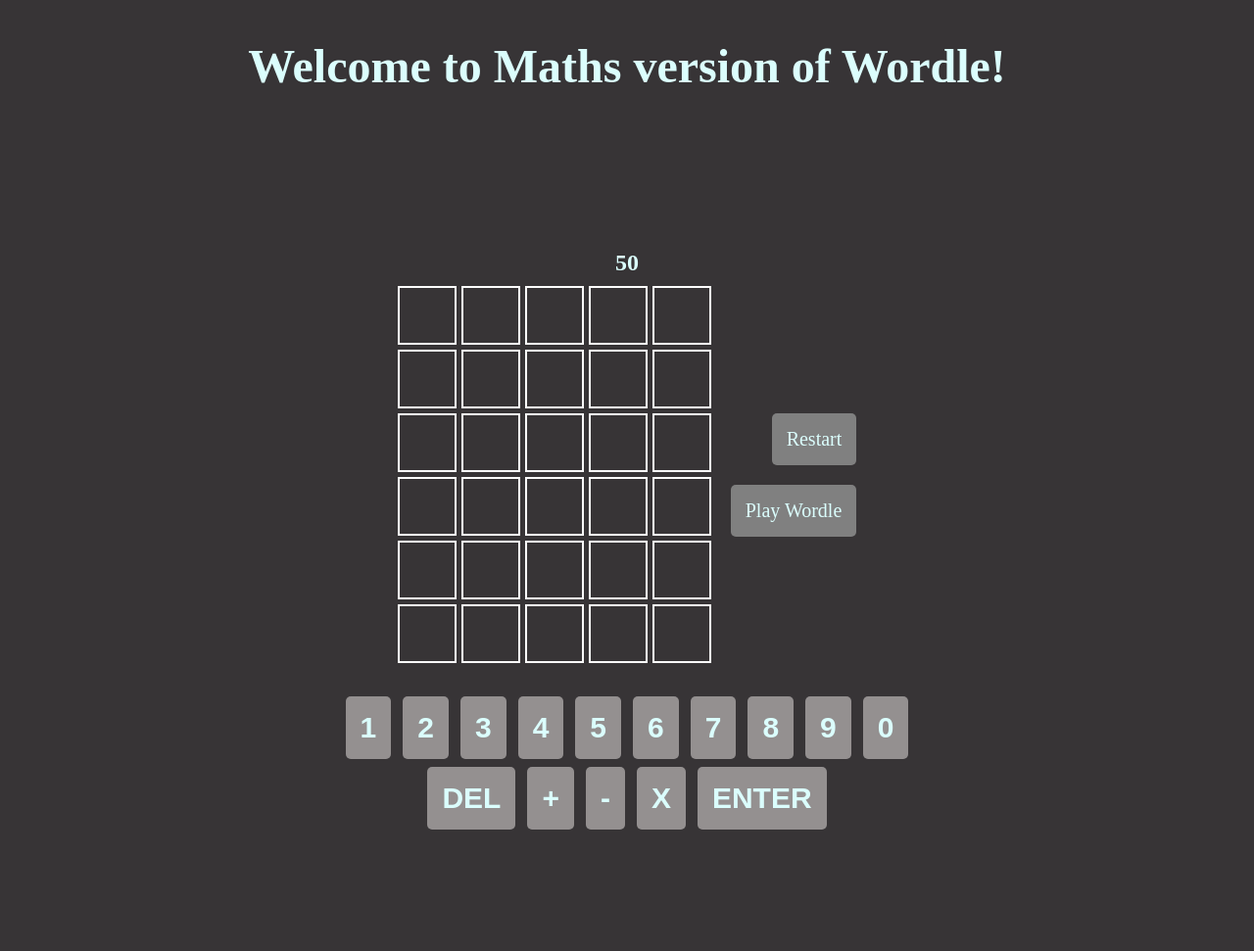
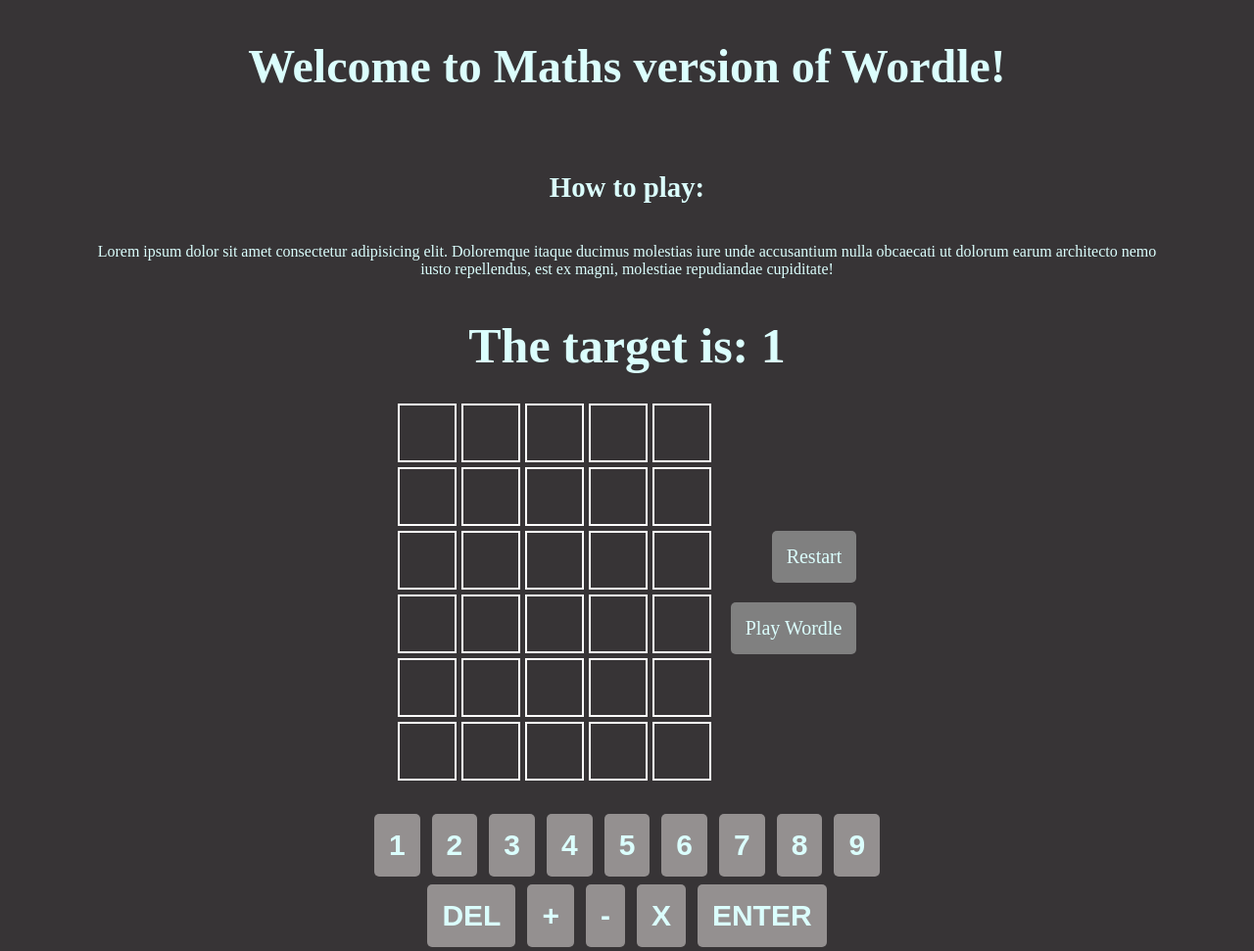
Before and after one commit to younusk-hub/wordle-project, a plain HTML site: page index2.html in a window 1280 px wide. Shown: the whole page at 98% size. Before the commit the page ends 851 px from the top, so only its background shows below. Drawn offline with nearby package versions, Linux system fonts and the light colour scheme.

Commit message:
logic for the maths version works and functioning

```diff
--- a/index2.html
+++ b/index2.html
@@ -17,8 +17,8 @@
 <body>
     <header class="heading">
         <h1 class="heading__title">Welcome to Maths version of Wordle!</h1>
-        <h2 class="heading__subheading"></h2>
-        <p class="heading__description"></p>
+        <h2 class="heading__subheading">How to play:</h2>
+        <p class="heading__description">Lorem ipsum dolor sit amet consectetur adipisicing elit. Doloremque itaque ducimus molestias iure unde accusantium nulla obcaecati ut dolorum earum architecto nemo iusto repellendus, est ex magni, molestiae repudiandae cupiditate!</p>
         <h2 class="heading__target">50</h2>
 
 
@@ -74,7 +74,6 @@
             <button data-key="7">7</button>
             <button data-key="8">8</button>
             <button data-key="9">9</button>
-            <button data-key="0">0</button>
         </div>
 
         <div class="keyboard-row">
--- a/main2.js
+++ b/main2.js
@@ -3,13 +3,53 @@
 const reset = document.getElementById("restart")
 
 // Array of guessed expressions with an array of the expression spilt into numOrOps
+const operatorArr = ["+", "-", "X"]
 let guessedExpressions = [[]]
-let expression = "2+5-3"
+let expression = `${Math.floor(Math.random() * 9)+ 1}${operatorArr[Math.floor(Math.random()*3)]}${Math.floor(Math.random() * 9)+ 1}${operatorArr[Math.floor(Math.random()*3)]}${Math.floor(Math.random() * 9)+ 1}`
 let availableSpace = 1;
 let guessedExpressionCount = 0;
-console.log(Math.floor(Math.random() * (423 - 1) ) + 1);
 console.log(expression);
 
+const displayGameTarget = () => {
+    const expressionArray = expression.split("")
+    console.log(expressionArray);
+
+    for (let i = 0; i < expressionArray.length; i++) {
+        if (expressionArray[i] === "X") {
+            let tempAnswer = (parseInt(expressionArray[i - 1]) * parseInt(expressionArray[i + 1]));
+            console.log(tempAnswer);
+            expressionArray.splice((i-1), 3, tempAnswer);
+            console.log(expressionArray);
+            i--;
+        };
+    };
+
+    for (let i = 0; i < expressionArray.length; i++) {
+        if (expressionArray[i] === "+") {
+            let tempAnswer = (parseInt(expressionArray[i - 1]) + parseInt(expressionArray[i + 1]));
+            console.log(tempAnswer);
+            expressionArray.splice((i-1), 3, tempAnswer);
+            console.log(expressionArray);
+            i--;
+        };
+    };
+
+    for (let i = 0; i < expressionArray.length; i++) {
+        if (i !== 0 && expressionArray[i] === "-") {
+            console.log(i)
+            let tempAnswer = (parseInt(expressionArray[i - 1]) - parseInt(expressionArray[i + 1]));
+            console.log(tempAnswer);
+            expressionArray.splice((i-1), 3, tempAnswer);
+            console.log(expressionArray);
+            i--;
+        }
+    };
+
+    document.querySelector(".heading__target").textContent = `The target is: ${expressionArray}`
+
+}
+
+displayGameTarget()
 // Asigning the buttons to their data-key so it can be used
 for (let i = 0; i < buttons.length; i++) {
     buttons[i].onclick = ({target}) => {
@@ -80,7 +120,7 @@
             numOrOpElement.style = `background-color:${tileColor};`;
 
             buttons.forEach(button => {
-                if (button.innerText.toLowerCase() === numOrOp) {
+                if (button.innerText === numOrOp) {
                     button.style = `background-color:${tileColor};`
                 }
             })
--- a/styles/_header.scss
+++ b/styles/_header.scss
@@ -19,4 +19,9 @@
         margin: 0 90px 40px 90px;
         text-align: center;
     }
+
+    &__target {
+        font-size: 50px;
+        margin-bottom: 20px;
+    }
 }
```
Also changed, not shown: styles/_game.scss (line endings or trailing spaces), styles/styles.css, 1 other file.
